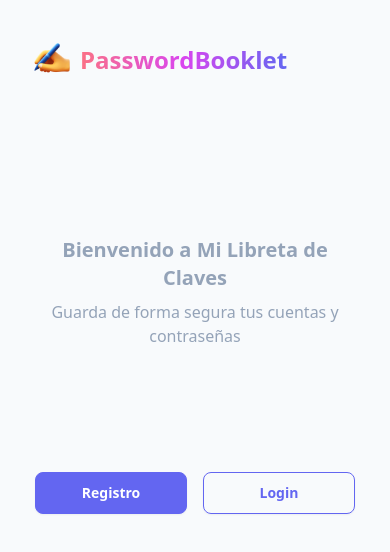
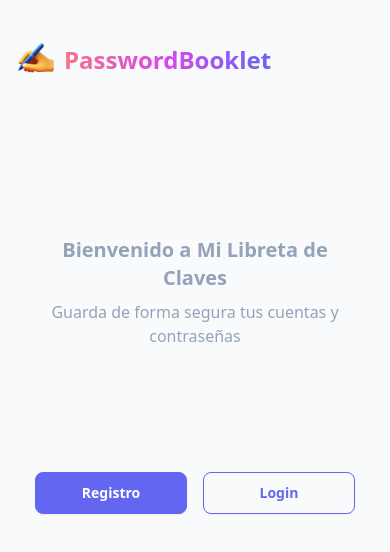
Before and after one commit to andhoyos/passwordbooklet, a Next.js app: page / in a window 390 px wide. Shown: the top 552 px of the page. Built offline with nearby package versions, Linux system fonts and the light colour scheme; no server answers.

Commit message:
responsive modal

```diff
--- a/src/app/dashboard/keys/page.jsx
+++ b/src/app/dashboard/keys/page.jsx
@@ -105,7 +105,7 @@ function KeysPage() {
     <div className="flex flex-col gap-y-10 items-center justify-center md:pb-auto pb-5">
       <h1 className="font-bold text-3xl">Keys</h1>
 
-      <div className="grid grid-cols-3 w-full md:w-auto gap-2 max-[500px]:grid-cols-1 px-3 ">
+      <div className="grid grid-cols-3 w-full md:w-auto gap-2 max-[500px]:grid-cols-1 px-3 md:mx-14">
         {keysList.map((key) => (
           <div
             key={key._id}
--- a/src/app/dashboard/twoFactorAuth/page.jsx
+++ b/src/app/dashboard/twoFactorAuth/page.jsx
@@ -42,7 +42,7 @@ function CodeAuth() {
   };
 
   return (
-    <div className="flex  justify-center items-center md:mt-14 mt-20">
+    <div className="flex  justify-center items-center md:mt-14 mt-20 px-4">
       <div className="bg-white text-slate-500 px-8 py-10 max-w-md  w-96 mx-auto shadow-lg  rounded-lg">
         {totpSecret && (
           <div>
--- a/src/components/Navbar.jsx
+++ b/src/components/Navbar.jsx
@@ -21,7 +21,7 @@ export default function Navbar() {
   };
 
   return (
-    <nav className="bg-slate-50 py-4 px-8">
+    <nav className="bg-slate-50 py-4 md:px-8 px-4">
       <div className="container mx-auto flex justify-between">
         <Link
           href="/"
```
